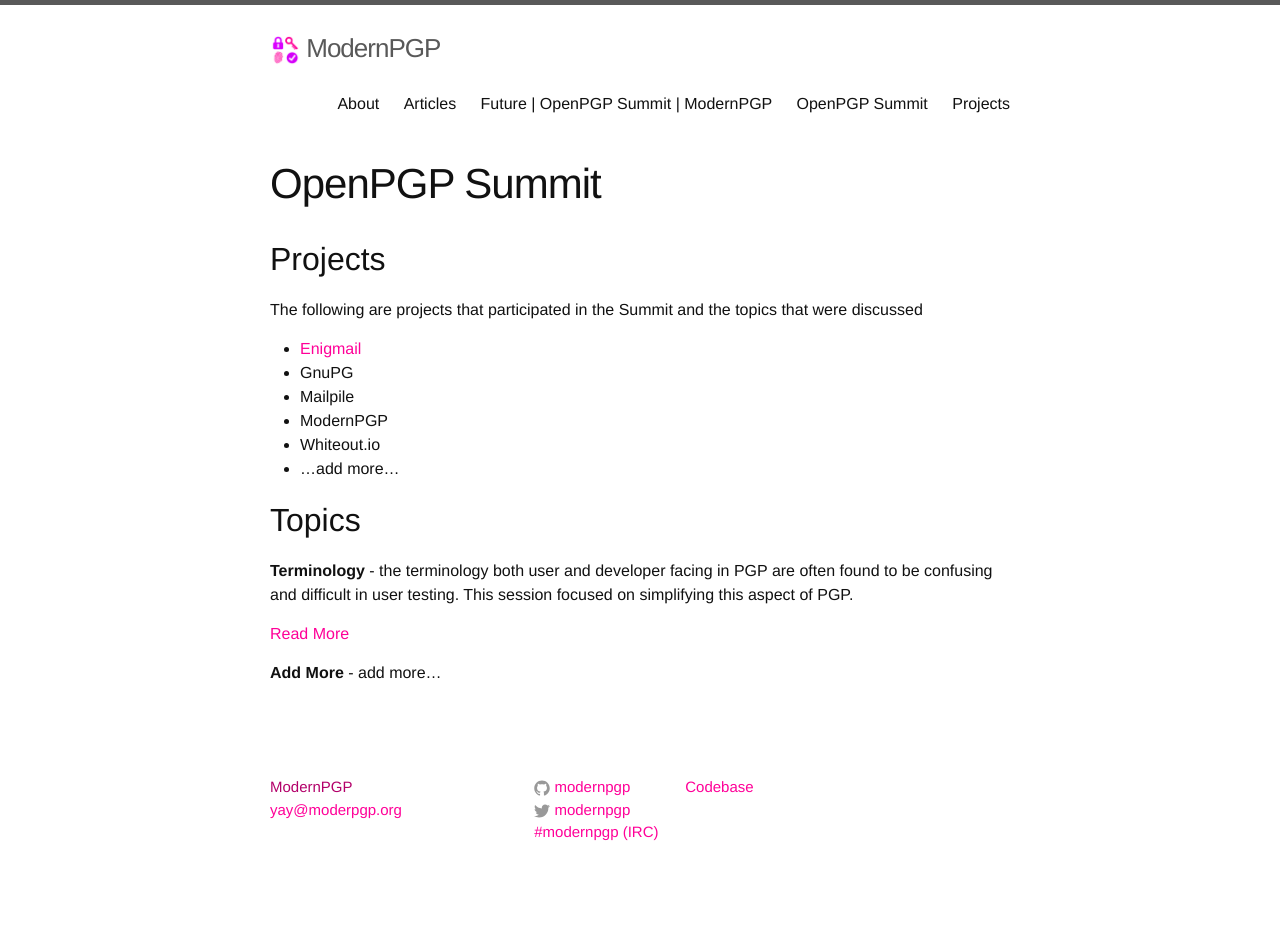
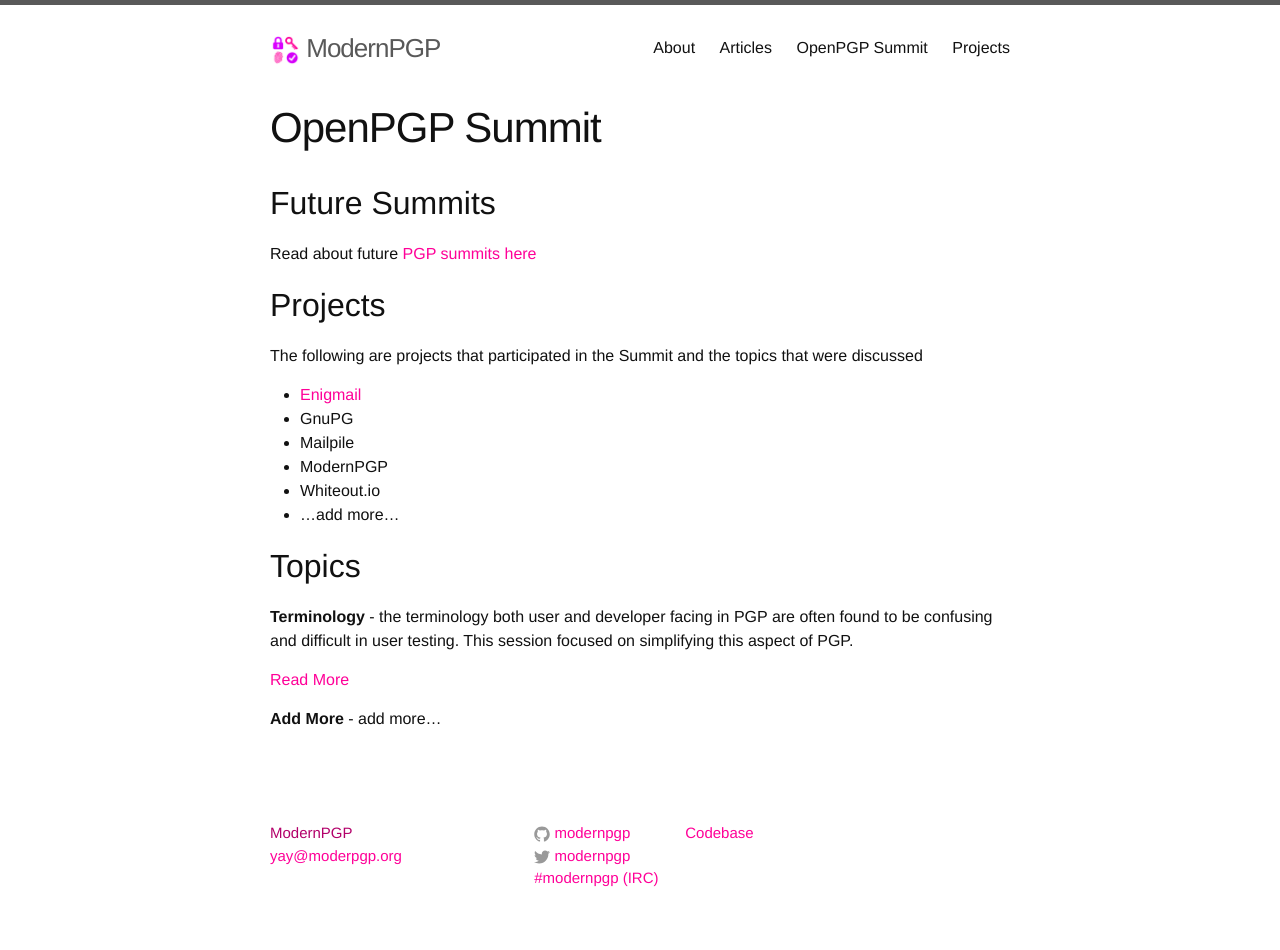
Before and after one commit to ModernPGP/modernpgp.github.io, a Jekyll site: the page built from openpgp-summit/index.md, in a window 1280 px wide. Built offline with Jekyll 4.4.1, drawn with Linux system fonts in a browser that asks for light colours; before the commit the page ends 904 px from its top, so only the background shows below that.

Commit message:
fixed future link in header

```diff
--- a/_includes/header.html
+++ b/_includes/header.html
@@ -17,7 +17,7 @@
 
       <div class="trigger">
         {% for page in site.pages %}
-          {% if page.title %}
+          {% if page.title and page.type != "subpage" %}
           <a class="page-link" href="{{ page.url | prepend: site.baseurl }}">{{ page.title }}</a>
           {% endif %}
         {% endfor %}
--- a/_layouts/page.html
+++ b/_layouts/page.html
@@ -1,10 +1,11 @@
 ---
 layout: default
+title:  ModernPGP
 ---
 <div class="post">
 
   <header class="post-header">
-    <h1 class="post-title">{{ page.title }}</h1>
+    <h1 class="post-title">{{ page.page-title }}</h1>
   </header>
 
   <article class="post-content">
--- a/openpgp-summit/index.md
+++ b/openpgp-summit/index.md
@@ -1,9 +1,16 @@
 ---
 layout: page
-title:  OpenPGP Summit
+title: OpenPGP Summit
+page-title:  OpenPGP Summit
 permalink: /openpgp-summit/
+type: page
 ---
 
+
+
+## Future Summits
+
+Read about future [PGP summits here](/openpgp-summit/future/)
 
 ## Projects
 
```
Also changed, not shown: openpgp-summit/future.md (+4 -0 lines), 1 other file.
